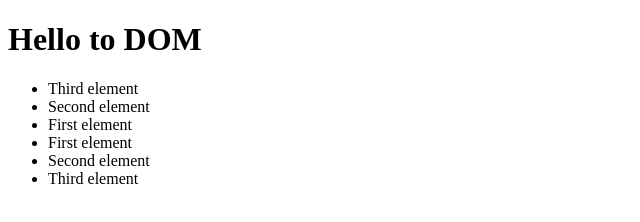
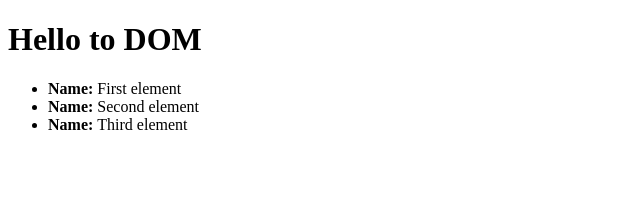
Before and after one commit to lgmamaniap/html-dom, a plain HTML site: page index.html in a window 1280 px wide. Shown: the whole page, without its empty margins (0-640 px from the left). Drawn offline with Linux system fonts and the light colour scheme.

Commit message:
feat: :construction: create and modify elements using template

```diff
--- a/index.html
+++ b/index.html
@@ -9,7 +9,12 @@
     <h1>Hello to DOM</h1>
 
     <ul id="list"></ul>
+    <template id="template-li">
+      <li class="list">
+        <b>Name: </b> <span class="text-danger">${text}</span>
+      </li>
+    </template>
 
-    <script src="app.js"></script>
+    <script src="scripts/template.js"></script>
   </body>
 </html>
--- /dev/null
+++ b/scripts/template.js
@@ -0,0 +1,51 @@
+const list = document.getElementById('list')
+
+const arrayElements = [
+  'First element',
+  'Second element',
+  'Third element',
+]
+
+/*
+// Using fragment
+const fragment = document.createDocumentFragment()
+arrayElements.forEach((text, index) => {
+  const li = document.createElement('li')
+  li.id = `id-li-${index}`
+  li.classList.add('list')
+
+  const b = document.createElement('b')
+  b.textContent = 'Name: '
+
+  const span = document.createElement('span')
+  span.classList.add('text-danger')
+  span.textContent = text
+
+  li.appendChild(b)
+  li.appendChild(span)
+  fragment.appendChild(li)
+})
+list.appendChild(fragment)
+
+// Using innerHTML
+let template = ''
+arrayElements.forEach((text, index) => {
+  template += `
+    <li id="id-in-${index}" class="list">
+      <b>Name: </b> <span class="text-danger">${text + ' inner'}</span>
+    </li>
+  `
+})
+list.innerHTML = template
+*/
+
+const template = document.querySelector('#template-li').content
+const fragment = document.createDocumentFragment()
+
+arrayElements.forEach((text) => {
+  template.querySelector('.list span').textContent = text
+
+  const clone = template.cloneNode(true)
+  fragment.appendChild(clone)
+})
+list.appendChild(fragment)
```
Also changed, not shown: scripts/app.js (renamed from app.js).
